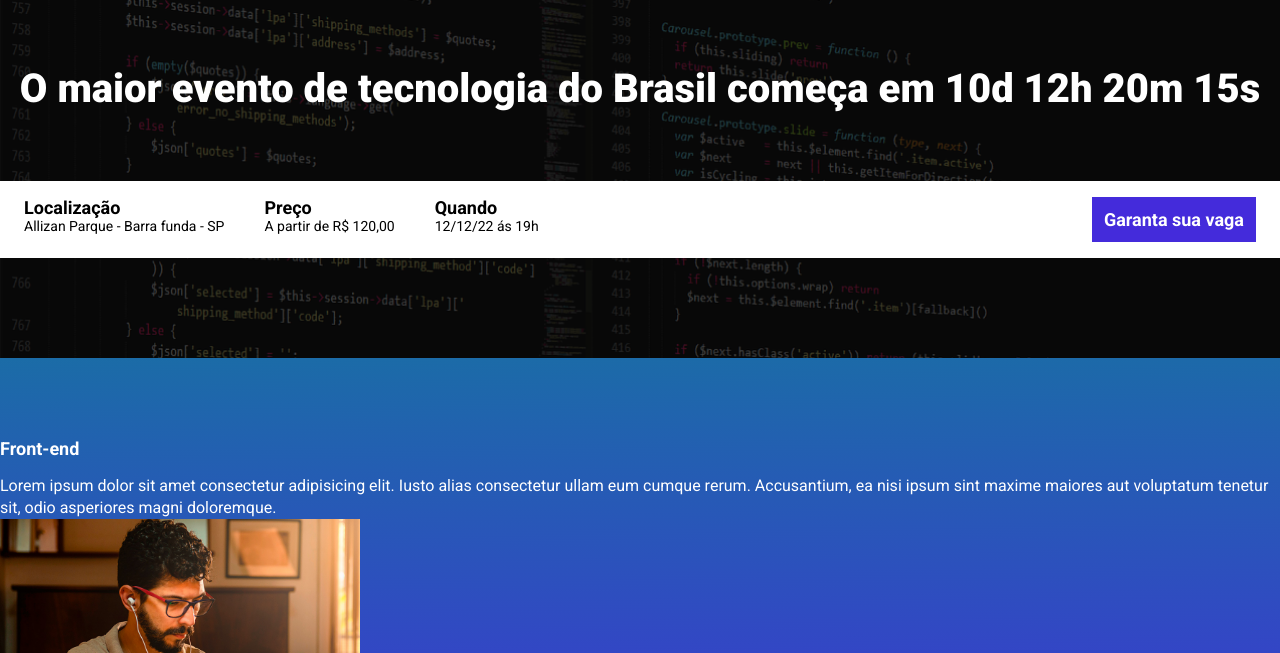
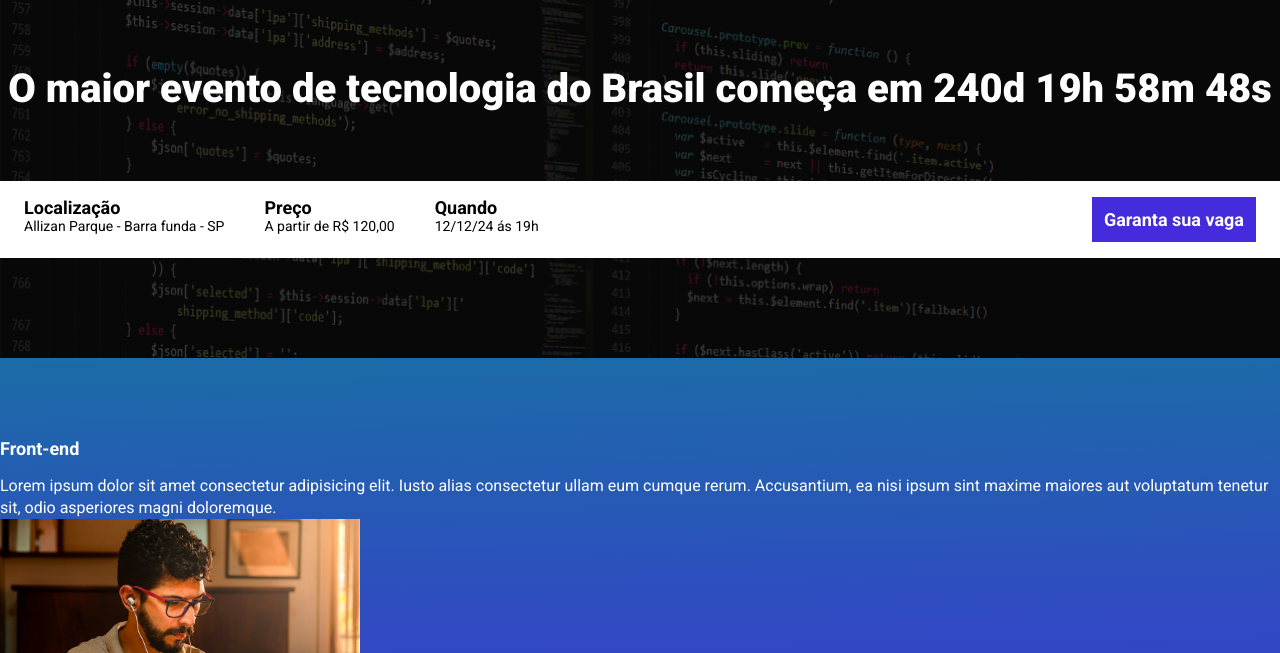
Before and after one commit to h3l2022/parcel_22, a website built with Parcel: page src/index.html in a window 1280 px wide. Shown: the part 147-800 px from the top of the page. Built offline with nearby package versions, Linux system fonts and the light colour scheme.

Commit message:
criando a contagem regressiva

```diff
--- a/package.json
+++ b/package.json
@@ -2,9 +2,9 @@
   "name": "ebac__parcel",
   "version": "1.0.0",
   "description": "",
-  "main": "index.js",
   "scripts": {
     "dev": "parcel src/index.html src/styles/main.scss src/scripts/main.js",
+    "build": "parcel build src/index.html",
     "test": "echo \"Error: no test specified\" && exit 1"
   },
   "keywords": [],
--- a/src/index.html
+++ b/src/index.html
@@ -15,7 +15,7 @@
             <div class="container">
                 <img class="hero__logo" src="./images/ebac_logo.svg" alt="ebac">
                 <p class="hero__text">
-            O maior evento de tecnologia do Brasil começa em 10d 12h 20m 15s
+                O maior evento de tecnologia do Brasil começa em <span id="contador"></span>
                 </p>
                 <div class="infos-bar">
                     <ul class="infos-bar__infos">
@@ -29,7 +29,7 @@
                         </li>
                         <li class="infos-bar__infos__item">
                             <b>Quando</b>
-                        12/12/22 ás 19h
+                            12/12/24 ás 19h
                         </li>
                     </ul>
                     <a href="#" class="button button--primary">
--- a/src/scripts/main.js
+++ b/src/scripts/main.js
@@ -1 +1,26 @@
 AOS.init();
+
+const dataDoEvento = new Date("Dec 12, 2024 19:00:00");
+const timeStampDoEvento = dataDoEvento.getTime();
+
+const contaAsHoras = setInterval(function() {
+    const agora = new Date();
+    const timeStampAtual = agora.getTime();
+
+    const distanciaAteOEvento = timeStampDoEvento - timeStampAtual;
+
+    const diaEmMs = 1000 * 60 * 60 * 24;
+    const horaEmMs = 1000 * 60 * 60;
+    const minutoEmMs = 1000 * 60;
+
+    const diasAteOEvento = Math.floor(distanciaAteOEvento / diaEmMs);
+    const horasAteOEvento = Math.floor((distanciaAteOEvento % diaEmMs) / horaEmMs);
+    const minutosAteOEvento = Math.floor((distanciaAteOEvento % horaEmMs) / minutoEmMs);
+    const segundosAteOEvento = Math.floor((distanciaAteOEvento % minutoEmMs) / 1000);
+    console.log(diasAteOEvento);
+    console.log(horasAteOEvento);
+    console.log(minutosAteOEvento);
+    console.log(segundosAteOEvento);
+
+document.getElementById('contador').innerHTML = `${diasAteOEvento}d ${horasAteOEvento}h ${minutosAteOEvento}m ${segundosAteOEvento}s`;
+}, 1000);
```
Lines whose indentation alone changed are shown as unchanged.
